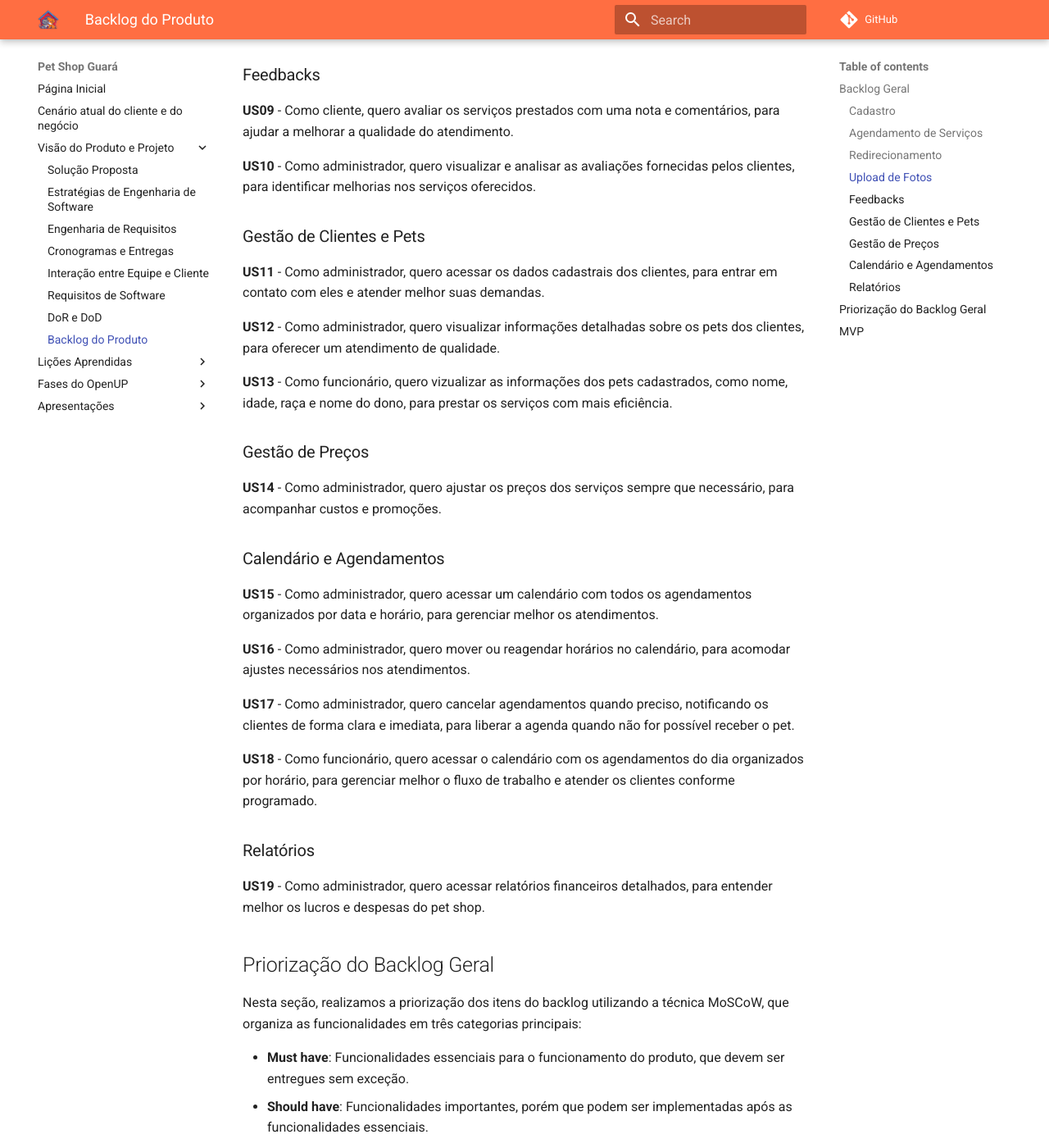
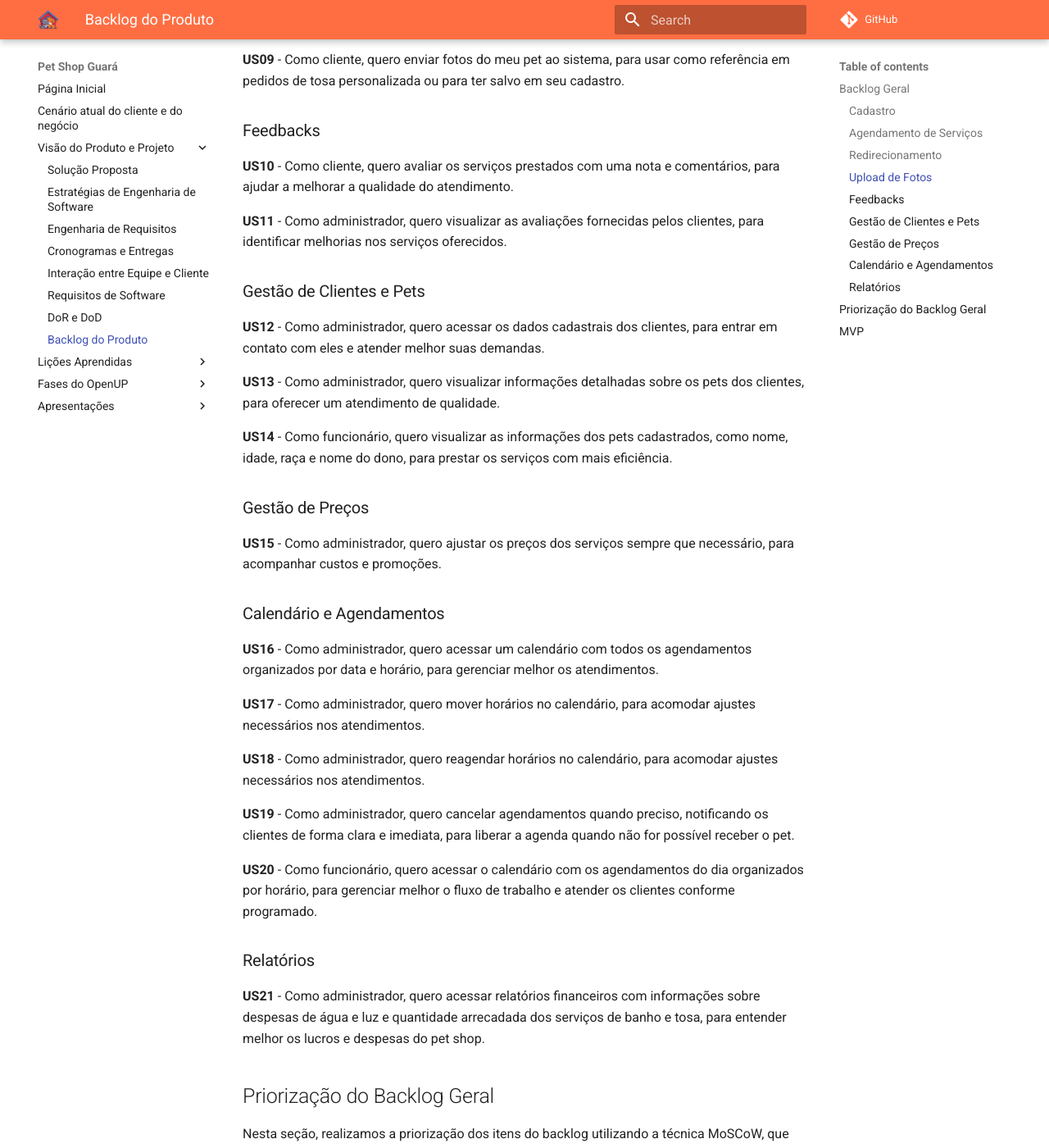
Before and after one commit to mdsreq-fga-unb/2024.2-T03-PetShopGuara, an MkDocs documentation site: the page built from docs/VisãoProduto/Backlog.md, in a window 1280 px wide and 1400 px high, scrolled down 1082 px. Shown: the whole window at 82% size. Built offline with MkDocs 1.6.1 and Material for MkDocs 9.7.7, drawn with Linux system fonts in a browser that asks for light colours; comment, search, counter and statistics services are not loaded; some of the changed text lies outside the part shown.

Commit message:
Ajustando as US pedidas pelo professor. Refs: #24

```diff
--- a/docs/VisãoProduto/Backlog.md
+++ b/docs/VisãoProduto/Backlog.md
@@ -13,42 +13,46 @@
 
 **US04** - Como cliente, quero visualizar os horários disponíveis para agendamentos, para escolher o momento mais conveniente para mim e para meus pets.
 
-**US05** - Como cliente, quero cancelar ou reagendar serviços com antecedência, caso surjam imprevistos, para evitar transtornos.
+**US05** - Como cliente, quero cancelar serviços com antecedência, caso surjam imprevistos, para evitar transtornos.
 
-**US06** - Como cliente, quero consultar o histórico dos serviços realizados para meus pets, para acompanhar os cuidados prestados e os custos envolvidos.
+**US06** - Como cliente, quero reagendar serviços com antecedência, caso surjam imprevistos, para evitar transtornos.
+
+**US07** - Como cliente, quero consultar o histórico dos serviços realizados para meus pets, para acompanhar os cuidados prestados e os custos envolvidos.
 
 ### Redirecionamento
-**US07** - Como cliente, quero acessar o Instagram do pet shop pelo sistema, para acompanhar novidades e promoções.
+**US08** - Como cliente, quero acessar o Instagram do pet shop pelo sistema, para acompanhar novidades e promoções.
 
 ### Upload de Fotos
-**US08** - Como cliente, quero enviar fotos do meu pet ao sistema, para usar como referência em pedidos de tosa personalizada ou para ter salvo em seu cadastro.
+**US09** - Como cliente, quero enviar fotos do meu pet ao sistema, para usar como referência em pedidos de tosa personalizada ou para ter salvo em seu cadastro.
 
 ### Feedbacks
-**US09** - Como cliente, quero avaliar os serviços prestados com uma nota e comentários, para ajudar a melhorar a qualidade do atendimento.
+**US10** - Como cliente, quero avaliar os serviços prestados com uma nota e comentários, para ajudar a melhorar a qualidade do atendimento.
 
-**US10** - Como administrador, quero visualizar e analisar as avaliações fornecidas pelos clientes, para identificar melhorias nos serviços oferecidos.
+**US11** - Como administrador, quero visualizar as avaliações fornecidas pelos clientes, para identificar melhorias nos serviços oferecidos.
 
 ### Gestão de Clientes e Pets
-**US11** - Como administrador, quero acessar os dados cadastrais dos clientes, para entrar em contato com eles e atender melhor suas demandas.
+**US12** - Como administrador, quero acessar os dados cadastrais dos clientes, para entrar em contato com eles e atender melhor suas demandas.
 
-**US12** - Como administrador, quero visualizar informações detalhadas sobre os pets dos clientes, para oferecer um atendimento de qualidade.
+**US13** - Como administrador, quero visualizar informações detalhadas sobre os pets dos clientes, para oferecer um atendimento de qualidade.
 
-**US13** - Como funcionário, quero vizualizar as informações dos pets cadastrados, como nome, idade, raça e nome do dono, para prestar os serviços com mais eficiência.
+**US14** - Como funcionário, quero visualizar as informações dos pets cadastrados, como nome, idade, raça e nome do dono, para prestar os serviços com mais eficiência.
 
 ### Gestão de Preços
-**US14** - Como administrador, quero ajustar os preços dos serviços sempre que necessário, para acompanhar custos e promoções.
+**US15** - Como administrador, quero ajustar os preços dos serviços sempre que necessário, para acompanhar custos e promoções.
 
 ### Calendário e Agendamentos
-**US15** - Como administrador, quero acessar um calendário com todos os agendamentos organizados por data e horário, para gerenciar melhor os atendimentos.
+**US16** - Como administrador, quero acessar um calendário com todos os agendamentos organizados por data e horário, para gerenciar melhor os atendimentos.
 
-**US16** - Como administrador, quero mover ou reagendar horários no calendário, para acomodar ajustes necessários nos atendimentos.
+**US17** - Como administrador, quero mover horários no calendário, para acomodar ajustes necessários nos atendimentos.
 
-**US17** - Como administrador, quero cancelar agendamentos quando preciso, notificando os clientes de forma clara e imediata, para liberar a agenda quando não for possível receber o pet.
+**US18** - Como administrador, quero reagendar horários no calendário, para acomodar ajustes necessários nos atendimentos.
 
-**US18** - Como funcionário, quero acessar o calendário com os agendamentos do dia organizados por horário, para gerenciar melhor o fluxo de trabalho e atender os clientes conforme programado.
+**US19** - Como administrador, quero cancelar agendamentos quando preciso, notificando os clientes de forma clara e imediata, para liberar a agenda quando não for possível receber o pet.
+
+**US20** - Como funcionário, quero acessar o calendário com os agendamentos do dia organizados por horário, para gerenciar melhor o fluxo de trabalho e atender os clientes conforme programado.
 
 ### Relatórios
-**US19** - Como administrador, quero acessar relatórios financeiros detalhados, para entender melhor os lucros e despesas do pet shop.
+**US21** - Como administrador, quero acessar relatórios financeiros com informações sobre despesas de água e luz e quantidade arrecadada dos serviços de banho e tosa, para entender melhor os lucros e despesas do pet shop.
 
 ## Priorização do Backlog Geral
 Nesta seção, realizamos a priorização dos itens do backlog utilizando a técnica MoSCoW, que organiza as funcionalidades em três categorias principais:
```
